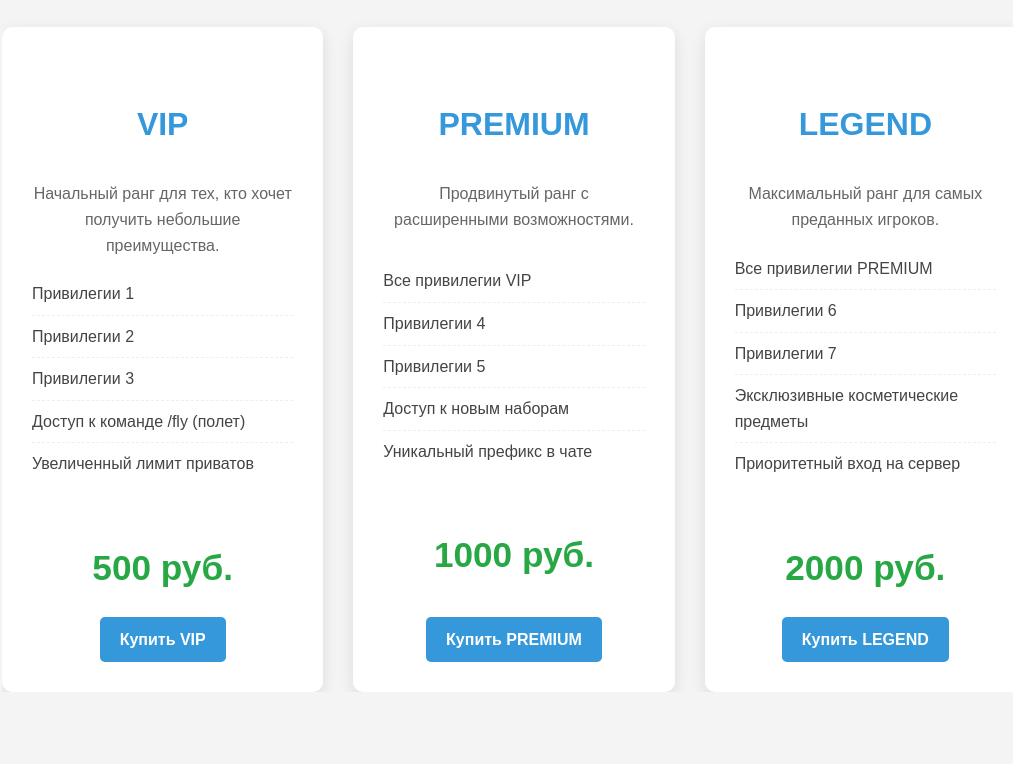
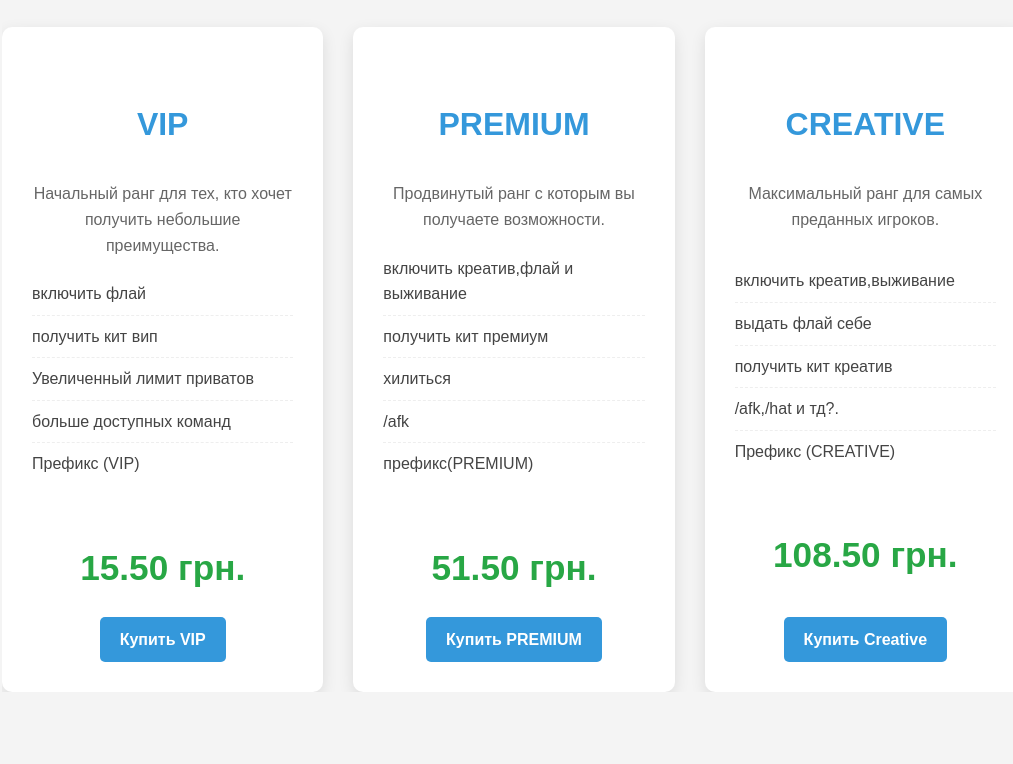
Before and after one commit to PRENTOS222/Maingrief.com, a plain HTML site: page donate.html in a window 1280 px wide. Shown: the part 656-1420 px from the top of the page, without its empty margins (126-1139 px from the left). Drawn offline with Linux system fonts and the light colour scheme; files that its build step writes are made by us from their sources.

Commit message:
Update donate.html

```diff
--- a/donate.html
+++ b/donate.html
@@ -39,42 +39,42 @@
                         <h4>VIP</h4>
                         <p>Начальный ранг для тех, кто хочет получить небольшие преимущества.</p>
                         <ul>
-                            <li>Привилегии 1</li>
-                            <li>Привилегии 2</li>
-                            <li>Привилегии 3</li>
-                            <li>Доступ к команде /fly (полет)</li>
+                            <li>включить флай</li>
+                            <li>получить кит вип</li>
                             <li>Увеличенный лимит приватов</li>
+                            <li>больше доступных команд</li>
+                            <li>Префикс (VIP)</li>
                         </ul>
-                        <p class="price">500 руб.</p>
-                        <a href="https://example.com/buy-vip" class="btn">Купить VIP</a>
+                        <p class="price">15.50 грн.</p>
+                        <a href="https://maingrief777.trademc.org/ " class="btn">Купить VIP</a>
                     </div>
 
                     <div class="rank-item">
                         <h4>PREMIUM</h4>
-                        <p>Продвинутый ранг с расширенными возможностями.</p>
+                        <p>Продвинутый ранг с которым вы получаете возможности.</p>
                         <ul>
-                            <li>Все привилегии VIP</li>
-                            <li>Привилегии 4</li>
-                            <li>Привилегии 5</li>
-                            <li>Доступ к новым наборам</li>
-                            <li>Уникальный префикс в чате</li>
+                            <li>включить креатив,флай и выживание</li>
+                            <li>получить кит премиум</li>
+                            <li>хилиться</li>
+                            <li>/afk</li>
+                            <li>префикс(PREMIUM)</li>
                         </ul>
-                        <p class="price">1000 руб.</p>
-                        <a href="https://example.com/buy-premium" class="btn">Купить PREMIUM</a>
+                        <p class="price">51.50 грн.</p>
+                        <a href="https://maingrief777.trademc.org/" class="btn">Купить PREMIUM</a>
                     </div>
 
                     <div class="rank-item">
-                        <h4>LEGEND</h4>
+                        <h4>Creative</h4>
                         <p>Максимальный ранг для самых преданных игроков.</p>
                         <ul>
-                            <li>Все привилегии PREMIUM</li>
-                            <li>Привилегии 6</li>
-                            <li>Привилегии 7</li>
-                            <li>Эксклюзивные косметические предметы</li>
-                            <li>Приоритетный вход на сервер</li>
+                            <li>включить креатив,выживание</li>
+                            <li>выдать флай себе </li>
+                            <li>получить кит креатив</li>
+                            <li>/afk,/hat и тд?.</li>
+                            <li>Префикс (CREATIVE)</li>
                         </ul>
-                        <p class="price">2000 руб.</p>
-                        <a href="https://example.com/buy-legend" class="btn">Купить LEGEND</a>
+                        <p class="price">108.50 грн.</p>
+                        <a href="https://maingrief777.trademc.org/" class="btn">Купить Creative</a>
                     </div>
                 </div>
             </div>
@@ -87,14 +87,14 @@
                     <div class="item-card">
                         <h4>Набор ресурсов</h4>
                         <p>Полный набор необходимых ресурсов для старта.</p>
-                        <p class="price">150 руб.</p>
-                        <a href="https://example.com/buy-resources" class="btn">Купить</a>
+                        <p class="price">300 грн.</p>
+                        <a href="https://maingrief777.trademc.org/" class="btn">Купить</a>
                     </div>
                     <div class="item-card">
                         <h4>Кейс с сюрпризом</h4>
                         <p>Откройте кейс и получите случайный ценный предмет.</p>
-                        <p class="price">250 руб.</p>
-                        <a href="https://example.com/buy-case" class="btn">Купить</a>
+                        <p class="price">500 грн.</p>
+                        <a href="https://maingrief777.trademc.org/" class="btn">Купить</a>
                     </div>
                 </div>
             </div>
@@ -106,9 +106,9 @@
                 <p>После успешной оплаты, все привилегии будут автоматически выданы на ваш игровой аккаунт в течение нескольких минут. В случае возникновения проблем, пожалуйста, обратитесь в нашу службу поддержки через раздел <a href="contact.html">Обратная связь</a>.</p>
                 <p>Мы принимаем платежи через:</p>
                 <ul>
-                    <li>ЮMoney</li>
-                    <li>QIWI</li>
-                    <li>Банковские карты (Visa, MasterCard, Мир)</li>
+                    <li>Приватбанк</li>
+                    <li>монобанк</li>
+                    <li>Банковские карты (Visa, MasterCard)</li>
                     <li>И другие популярные платежные системы.</li>
                 </ul>
                 <p>Все транзакции защищены.</p>
```
